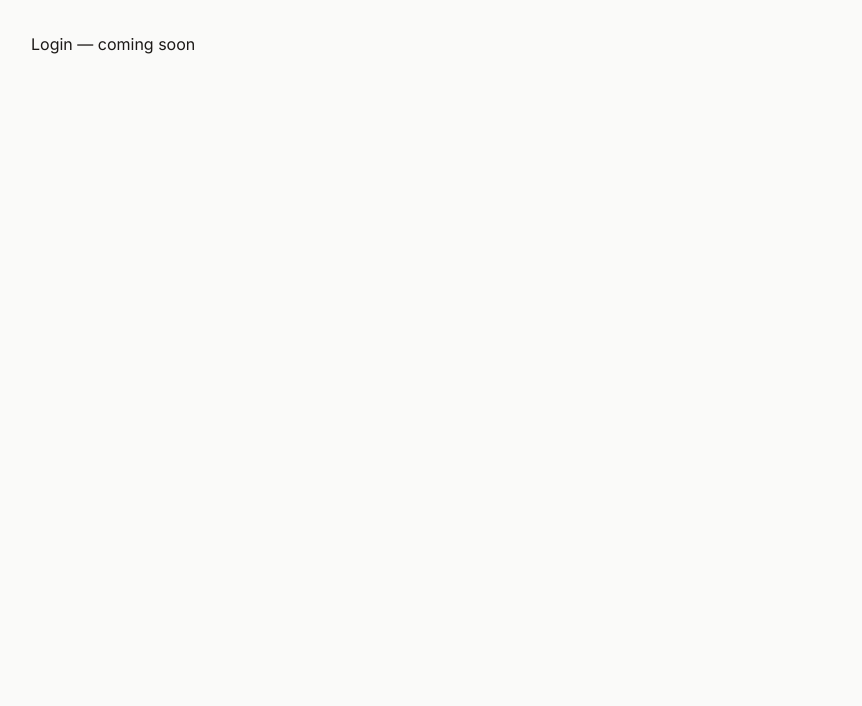
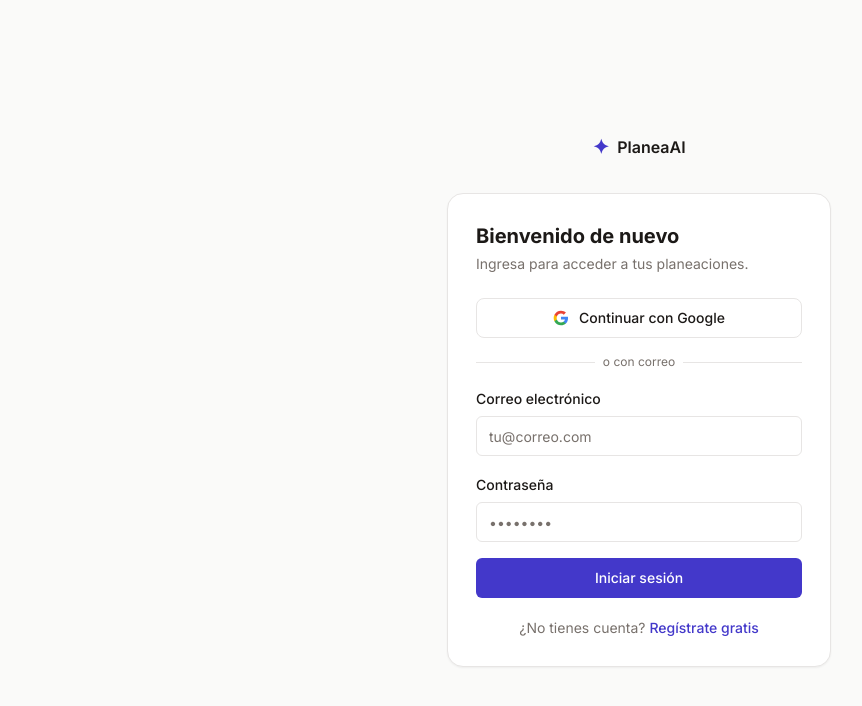
Before and after one commit to davidhin999-lang/planningio, a React app in the folder frontend/: page /login in a window 1280 px wide. Shown: the top 706 px of the page, without its empty margins (1-863 px from the left). Built offline with nearby package versions, Linux system fonts and the light colour scheme; no server answers; the HTML template or start-up script is replaced by a standard one.

Commit message:
feat: implement Login page with email/password and Google OAuth

```diff
--- a/frontend/src/pages/Login.jsx
+++ b/frontend/src/pages/Login.jsx
@@ -1,3 +1,195 @@
+import { useState } from 'react'
+import { Link, useNavigate } from 'react-router-dom'
+import {
+  signInWithEmailAndPassword,
+  createUserWithEmailAndPassword,
+  signInWithPopup,
+  GoogleAuthProvider,
+  updateProfile,
+} from 'firebase/auth'
+import { auth } from '../lib/firebase'
+import { Button } from '../components/ui/button'
+import { Input } from '../components/ui/input'
+import { Label } from '../components/ui/label'
+import toast from 'react-hot-toast'
+
+const provider = new GoogleAuthProvider()
+
+const FIREBASE_ERRORS = {
+  'auth/user-not-found': 'No existe una cuenta con ese correo.',
+  'auth/wrong-password': 'Contraseña incorrecta.',
+  'auth/email-already-in-use': 'Ese correo ya está registrado.',
+  'auth/weak-password': 'La contraseña debe tener al menos 6 caracteres.',
+  'auth/invalid-email': 'El formato del correo no es válido.',
+  'auth/invalid-credential': 'Correo o contraseña incorrectos.',
+}
+
 export default function Login() {
-  return <div className="p-8 text-text-primary">Login — coming soon</div>
+  const navigate = useNavigate()
+  const [mode, setMode] = useState('login') // 'login' | 'register'
+  const [name, setName] = useState('')
+  const [email, setEmail] = useState('')
+  const [password, setPassword] = useState('')
+  const [loading, setLoading] = useState(false)
+  const [error, setError] = useState('')
+
+  async function handleSubmit(e) {
+    e.preventDefault()
+    setError('')
+    setLoading(true)
+    try {
+      if (mode === 'register') {
+        const cred = await createUserWithEmailAndPassword(auth, email, password)
+        await updateProfile(cred.user, { displayName: name })
+      } else {
+        await signInWithEmailAndPassword(auth, email, password)
+      }
+      navigate('/dashboard')
+    } catch (err) {
+      setError(FIREBASE_ERRORS[err.code] ?? 'Ocurrió un error. Intenta de nuevo.')
+    } finally {
+      setLoading(false)
+    }
+  }
+
+  async function handleGoogle() {
+    setError('')
+    setLoading(true)
+    try {
+      await signInWithPopup(auth, provider)
+      navigate('/dashboard')
+    } catch (err) {
+      setError(FIREBASE_ERRORS[err.code] ?? 'No se pudo iniciar sesión con Google.')
+      setLoading(false)
+    }
+  }
+
+  return (
+    <div className="min-h-screen bg-bg flex flex-col items-center justify-center px-4">
+      <Link to="/" className="flex items-center gap-2 font-semibold text-text-primary mb-8">
+        <span className="text-primary text-xl" aria-hidden="true">✦</span>
+        PlaneaAI
+      </Link>
+
+      <div className="w-full max-w-sm bg-white rounded-2xl border border-border p-7 shadow-sm">
+        <h1 className="text-xl font-bold text-text-primary mb-1">
+          {mode === 'login' ? 'Bienvenido de nuevo' : 'Crea tu cuenta'}
+        </h1>
+        <p className="text-sm text-muted-foreground mb-6">
+          {mode === 'login'
+            ? 'Ingresa para acceder a tus planeaciones.'
+            : 'Empieza gratis, sin tarjeta de crédito.'}
+        </p>
+
+        {/* Google OAuth button */}
+        <button
+          type="button"
+          onClick={handleGoogle}
+          disabled={loading}
+          className="w-full flex items-center justify-center gap-2.5 h-10 rounded-lg border border-border bg-white text-sm font-medium text-text-primary hover:bg-bg transition-colors disabled:opacity-60 cursor-pointer mb-4"
+          aria-label="Continuar con Google"
+        >
+          <svg className="w-4 h-4" viewBox="0 0 24 24" aria-hidden="true">
+            <path fill="#4285F4" d="M22.56 12.25c0-.78-.07-1.53-.2-2.25H12v4.26h5.92c-.26 1.37-1.04 2.53-2.21 3.31v2.77h3.57c2.08-1.92 3.28-4.74 3.28-8.09z"/>
+            <path fill="#34A853" d="M12 23c2.97 0 5.46-.98 7.28-2.66l-3.57-2.77c-.98.66-2.23 1.06-3.71 1.06-2.86 0-5.29-1.93-6.16-4.53H2.18v2.84C3.99 20.53 7.7 23 12 23z"/>
+            <path fill="#FBBC05" d="M5.84 14.09c-.22-.66-.35-1.36-.35-2.09s.13-1.43.35-2.09V7.07H2.18C1.43 8.55 1 10.22 1 12s.43 3.45 1.18 4.93l2.85-2.22.81-.62z"/>
+            <path fill="#EA4335" d="M12 5.38c1.62 0 3.06.56 4.21 1.64l3.15-3.15C17.45 2.09 14.97 1 12 1 7.7 1 3.99 3.47 2.18 7.07l3.66 2.84c.87-2.6 3.3-4.53 6.16-4.53z"/>
+          </svg>
+          Continuar con Google
+        </button>
+
+        {/* Divider */}
+        <div className="relative my-4">
+          <div className="absolute inset-0 flex items-center">
+            <div className="w-full border-t border-border" />
+          </div>
+          <div className="relative flex justify-center">
+            <span className="bg-white px-2 text-xs text-muted-foreground">o con correo</span>
+          </div>
+        </div>
+
+        <form onSubmit={handleSubmit} className="space-y-4" noValidate>
+          {mode === 'register' && (
+            <div className="space-y-1.5">
+              <Label htmlFor="name">Nombre completo</Label>
+              <Input
+                id="name"
+                type="text"
+                placeholder="Ej. María González"
+                value={name}
+                onChange={(e) => setName(e.target.value)}
+                required
+                autoComplete="name"
+                disabled={loading}
+              />
+            </div>
+          )}
+
+          <div className="space-y-1.5">
+            <Label htmlFor="email">Correo electrónico</Label>
+            <Input
+              id="email"
+              type="email"
+              placeholder="tu@correo.com"
+              value={email}
+              onChange={(e) => setEmail(e.target.value)}
+              required
+              autoComplete="email"
+              disabled={loading}
+            />
+          </div>
+
+          <div className="space-y-1.5">
+            <Label htmlFor="password">Contraseña</Label>
+            <Input
+              id="password"
+              type="password"
+              placeholder="••••••••"
+              value={password}
+              onChange={(e) => setPassword(e.target.value)}
+              required
+              autoComplete={mode === 'login' ? 'current-password' : 'new-password'}
+              disabled={loading}
+            />
+          </div>
+
+          {error && (
+            <p role="alert" className="text-sm text-red-600 bg-red-50 border border-red-200 rounded-lg px-3 py-2">
+              {error}
+            </p>
+          )}
+
+          <Button type="submit" className="w-full" disabled={loading}>
+            {loading ? (
+              <span className="flex items-center gap-2">
+                <span
+                  className="w-4 h-4 border-2 border-white border-t-transparent rounded-full animate-spin"
+                  aria-hidden="true"
+                />
+                Cargando...
+              </span>
+            ) : mode === 'login' ? (
+              'Iniciar sesión'
+            ) : (
+              'Crear cuenta'
+            )}
+          </Button>
+        </form>
+
+        <p className="text-center text-sm text-muted-foreground mt-5">
+          {mode === 'login' ? '¿No tienes cuenta? ' : '¿Ya tienes cuenta? '}
+          <button
+            type="button"
+            onClick={() => {
+              setMode(mode === 'login' ? 'register' : 'login')
+              setError('')
+            }}
+            className="text-primary font-medium hover:underline cursor-pointer"
+          >
+            {mode === 'login' ? 'Regístrate gratis' : 'Inicia sesión'}
+          </button>
+        </p>
+      </div>
+    </div>
+  )
 }
```
